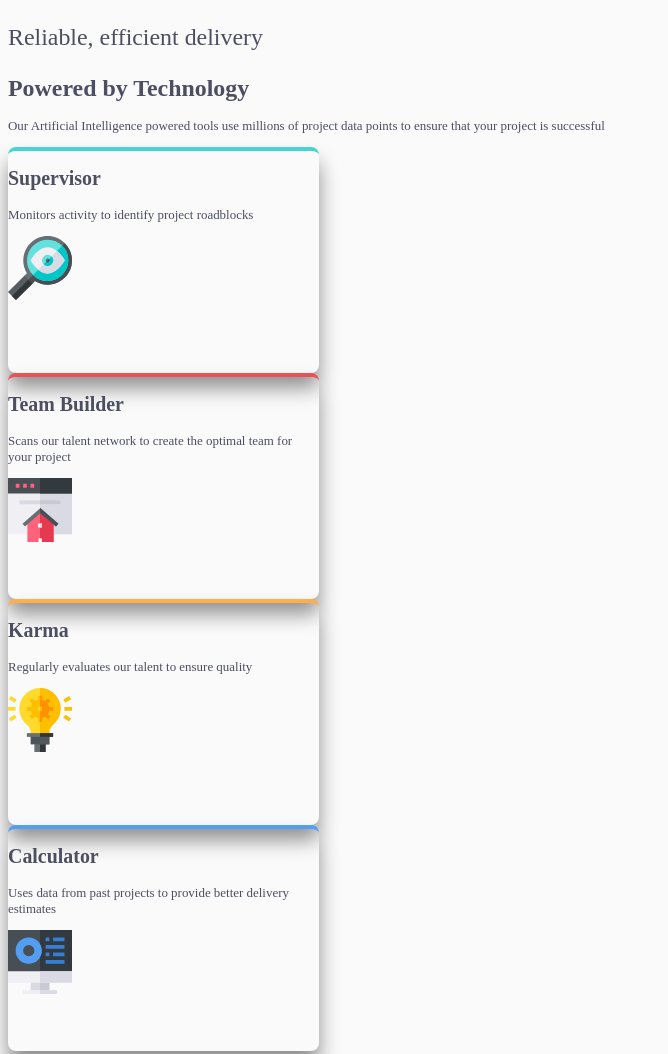
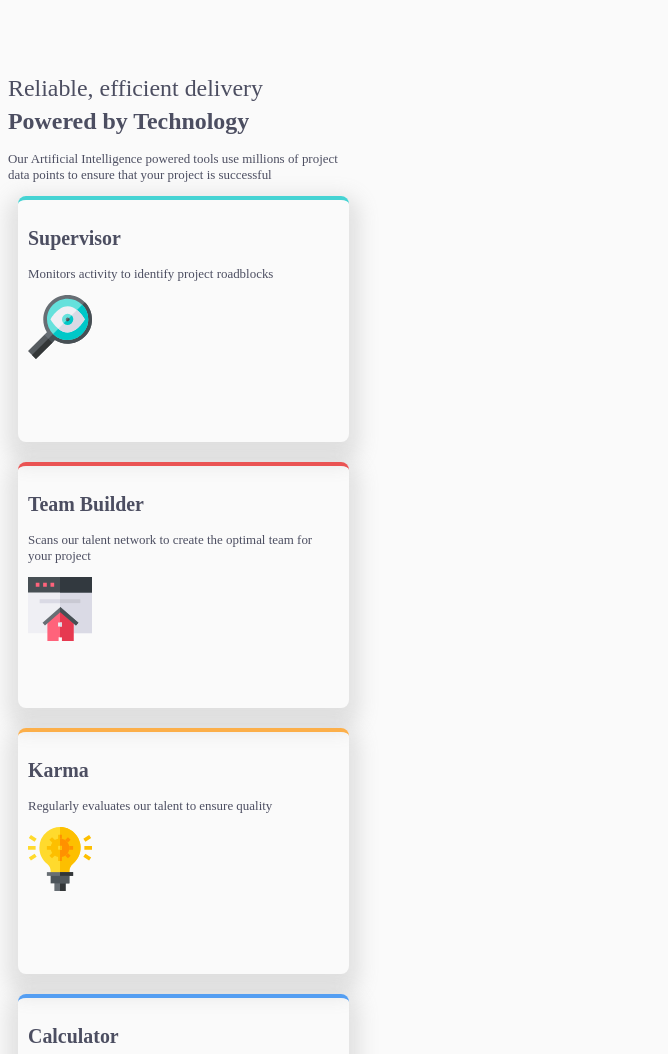
Before and after one commit to russell-gh/ft5-4-card-feature, a plain HTML site: page starter-code/index.html in a window 1280 px wide. Shown: the top 1054 px of the page, without its empty margins (0-668 px from the left). Drawn offline with Linux system fonts and the light colour scheme.

Commit message:
added header, main, and padding/shadows to cards

```diff
--- a/starter-code/index.html
+++ b/starter-code/index.html
@@ -23,6 +23,7 @@
     />
   </head>
   <body>
+    <header>
       <p class="preheader">Reliable, efficient delivery</p>
 
       <h1>Powered by Technology</h1>
@@ -30,7 +31,9 @@
         Our Artificial Intelligence powered tools use millions of project data
         points to ensure that your project is successful
       </p>
+    </header>
 
+    <main>
       <div class="cards container">
         <div class="supervisor card">
           <h2>Supervisor</h2>
@@ -57,11 +60,18 @@
         <div class="karma card">
           <h2>Karma</h2>
           <p>Regularly evaluates our talent to ensure quality</p>
-        <img src="./images/icon-karma.svg" alt="karma" height="64" width="64" />
+          <img
+            src="./images/icon-karma.svg"
+            alt="karma"
+            height="64"
+            width="64"
+          />
         </div>
         <div class="calculator card">
           <h2>Calculator</h2>
-        <p>Uses data from past projects to provide better delivery estimates</p>
+          <p>
+            Uses data from past projects to provide better delivery estimates
+          </p>
           <img
             src="./images/icon-calculator.svg"
             alt="calculator"
@@ -70,5 +80,6 @@
           />
         </div>
       </div>
+    </main>
   </body>
 </html>
--- a/starter-code/styles.css
+++ b/starter-code/styles.css
@@ -4,8 +4,16 @@
   max-width: 311px;
   height: 222px;
   border-radius: 8px;
-  box-shadow: 0px 15px 20px #8f8f8f;
+  box-shadow: 0px 10px 20px 10px #8f8f8f3d;
   border-top: 4px solid;
+  margin-left: 10px;
+  padding: 10px;
+  margin-bottom: 20px;
+}
+
+.card img {
+  display: flex;
+  align-self: flex-end; BUG
 }
 
 .team-builder {
@@ -41,6 +49,8 @@ body {
   font-size: 1.5rem;
 }
 
+
+/* Font isn't working again. Why? */
 .body {
   font-family: Poppins, sans-serif;
 }
@@ -48,6 +58,9 @@ body {
 .preheader {
   color: hsl(234, 12%, 34%);
   font-size: 2.4rem;
+  /* text-align: center; */
+  margin-bottom: -10px;
+  margin-top: 75px;
 }
 
 h1 {
```
Lines whose indentation alone changed are shown as unchanged.
